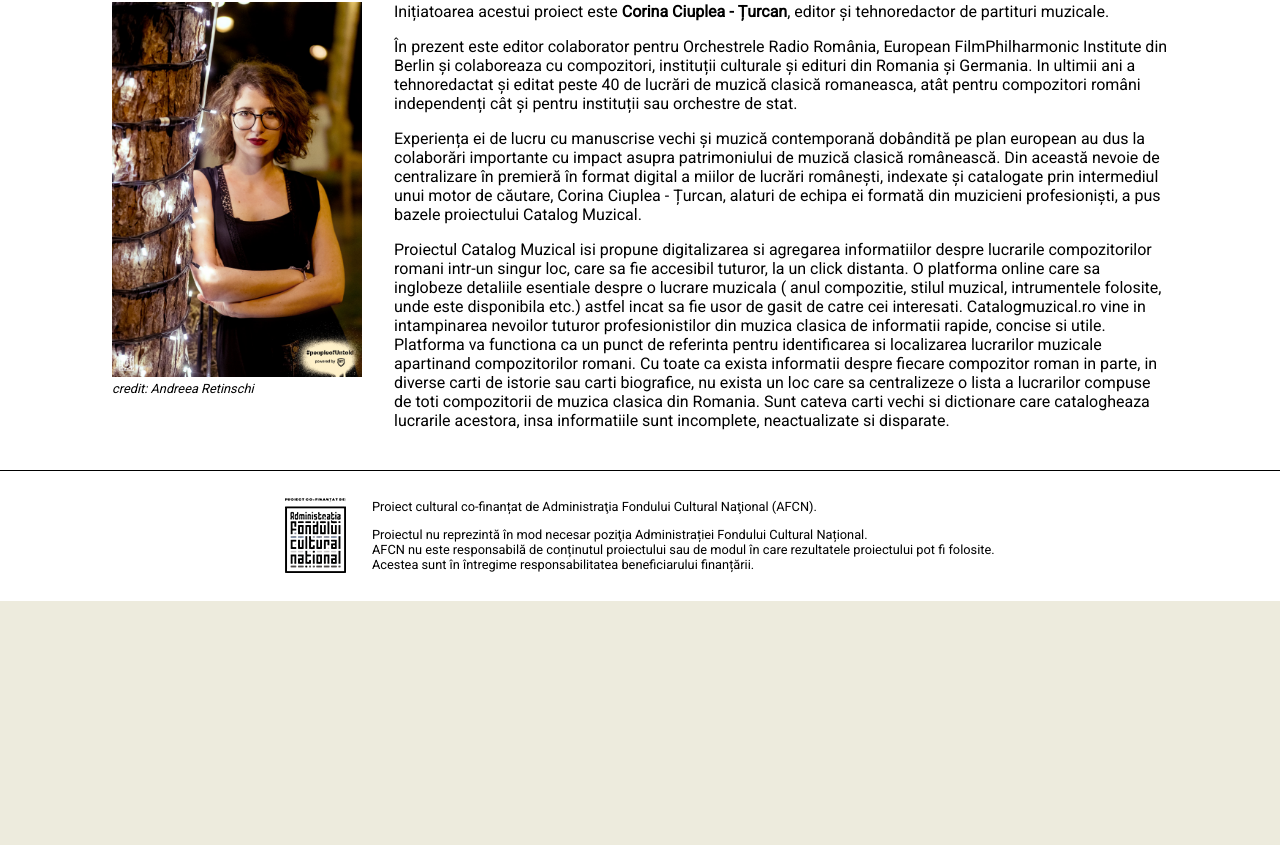
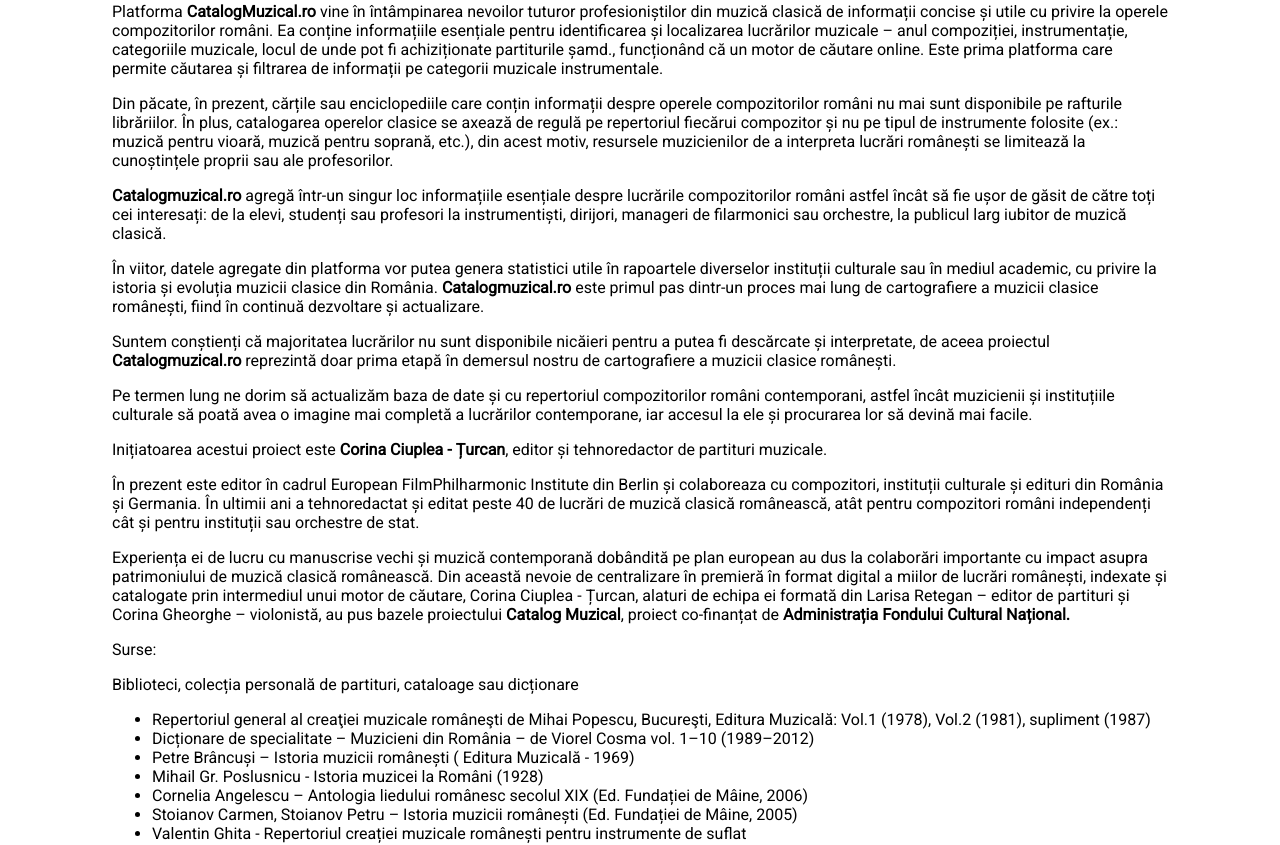
Before and after one commit to ceky/compozitori, a React (Vite) app: page /about-us in a window 1280 px wide. Shown: the part 199-1044 px from the top of the page. Before the commit the page ends 800 px from the top, so only its background shows below. Built offline with nearby package versions, Linux system fonts and the light colour scheme; a web font is replaced by a local one.

Commit message:
Update despre proiect

```diff
--- a/src/pages/AboutUs/AboutUs.jsx
+++ b/src/pages/AboutUs/AboutUs.jsx
@@ -7,56 +7,124 @@
 
   return (
     <div className="about-us-container">
-      <div className="image-container">
-        <img
-          className="avatar"
-          src={images['/src/assets/Corina.jpg'].default}
-        />
-        <p>credit: Andreea Retinschi</p>
-      </div>
-
       <p>
-        Inițiatoarea acestui proiect este{' '}
-        <strong>Corina Ciuplea - Țurcan</strong>, editor și tehnoredactor de
-        partituri muzicale.{' '}
+        Platforma <strong>CatalogMuzical.ro</strong> vine în întâmpinarea
+        nevoilor tuturor profesioniștilor din muzică clasică de informații
+        concise și utile cu privire la operele compozitorilor români. Ea conține
+        informațiile esențiale pentru identificarea și localizarea lucrărilor
+        muzicale – anul compoziției, instrumentație, categoriile muzicale, locul
+        de unde pot fi achiziționate partiturile șamd., funcționând că un motor
+        de căutare online. Este prima platforma care permite căutarea și
+        filtrarea de informații pe categorii muzicale instrumentale.
       </p>
 
       <p>
-        În prezent este editor colaborator pentru Orchestrele Radio România,
-        European FilmPhilharmonic Institute din Berlin și colaboreaza cu
-        compozitori, instituții culturale și edituri din Romania și Germania. In
-        ultimii ani a tehnoredactat și editat peste 40 de lucrări de muzică
-        clasică romaneasca, atât pentru compozitori români independenți cât și
-        pentru instituții sau orchestre de stat.{' '}
+        Din păcate, în prezent, cărțile sau enciclopediile care conțin
+        informații despre operele compozitorilor români nu mai sunt disponibile
+        pe rafturile librăriilor. În plus, catalogarea operelor clasice se
+        axează de regulă pe repertoriul fiecărui compozitor și nu pe tipul de
+        instrumente folosite (ex.: muzică pentru vioară, muzică pentru soprană,
+        etc.), din acest motiv, resursele muzicienilor de a interpreta lucrări
+        românești se limitează la cunoștințele proprii sau ale profesorilor.
       </p>
 
       <p>
+        <strong>Catalogmuzical.ro</strong> agregă într-un singur loc
+        informațiile esențiale despre lucrările compozitorilor români astfel
+        încât să fie ușor de găsit de către toți cei interesați: de la elevi,
+        studenți sau profesori la instrumentiști, dirijori, manageri de
+        filarmonici sau orchestre, la publicul larg iubitor de muzică clasică.
+      </p>
+      <p>
+        {' '}
+        În viitor, datele agregate din platforma vor putea genera statistici
+        utile în rapoartele diverselor instituții culturale sau în mediul
+        academic, cu privire la istoria și evoluția muzicii clasice din România.{' '}
+        <strong>Catalogmuzical.ro</strong> este primul pas dintr-un proces mai
+        lung de cartografiere a muzicii clasice românești, fiind în continuă
+        dezvoltare și actualizare.{' '}
+      </p>
+      <p>
+        Suntem conștienți că majoritatea lucrărilor nu sunt disponibile nicăieri
+        pentru a putea fi descărcate și interpretate, de aceea proiectul{' '}
+        <strong>Catalogmuzical.ro </strong>
+        reprezintă doar prima etapă în demersul nostru de cartografiere a
+        muzicii clasice românești.
+      </p>
+      <p>
+        Pe termen lung ne dorim să actualizăm baza de date și cu repertoriul
+        compozitorilor români contemporani, astfel încât muzicienii și
+        instituțiile culturale să poată avea o imagine mai completă a lucrărilor
+        contemporane, iar accesul la ele și procurarea lor să devină mai facile.
+      </p>
+      <p>
+        {' '}
+        Inițiatoarea acestui proiect este{' '}
+        <strong>Corina Ciuplea - Țurcan</strong>, editor și tehnoredactor de
+        partituri muzicale.
+      </p>
+      <p>
+        În prezent este editor în cadrul European FilmPhilharmonic Institute din
+        Berlin și colaboreaza cu compozitori, instituții culturale și edituri
+        din România și Germania. În ultimii ani a tehnoredactat și editat peste
+        40 de lucrări de muzică clasică românească, atât pentru compozitori
+        români independenți cât și pentru instituții sau orchestre de stat.
+      </p>
+      <p>
+        {' '}
         Experiența ei de lucru cu manuscrise vechi și muzică contemporană
         dobândită pe plan european au dus la colaborări importante cu impact
         asupra patrimoniului de muzică clasică românească. Din această nevoie de
         centralizare în premieră în format digital a miilor de lucrări
         românești, indexate și catalogate prin intermediul unui motor de
         căutare, Corina Ciuplea - Țurcan, alaturi de echipa ei formată din
-        muzicieni profesioniști, a pus bazele proiectului Catalog Muzical.{' '}
+        Larisa Retegan – editor de partituri și Corina Gheorghe – violonistă, au
+        pus bazele proiectului
+        <strong> Catalog Muzical</strong>, proiect co-finanțat de{' '}
+        <strong>Administrația Fondului Cultural Național.</strong>
       </p>
 
+      <p>Surse:</p>
       <p>
-        Proiectul Catalog Muzical isi propune digitalizarea si agregarea
-        informatiilor despre lucrarile compozitorilor romani intr-un singur loc,
-        care sa fie accesibil tuturor, la un click distanta. O platforma online
-        care sa inglobeze detaliile esentiale despre o lucrare muzicala ( anul
-        compozitie, stilul muzical, intrumentele folosite, unde este disponibila
-        etc.) astfel incat sa fie usor de gasit de catre cei interesati.
-        Catalogmuzical.ro vine in intampinarea nevoilor tuturor profesionistilor
-        din muzica clasica de informatii rapide, concise si utile. Platforma va
-        functiona ca un punct de referinta pentru identificarea si localizarea
-        lucrarilor muzicale apartinand compozitorilor romani. Cu toate ca exista
-        informatii despre fiecare compozitor roman in parte, in diverse carti de
-        istorie sau carti biografice, nu exista un loc care sa centralizeze o
-        lista a lucrarilor compuse de toti compozitorii de muzica clasica din
-        Romania. Sunt cateva carti vechi si dictionare care catalogheaza
-        lucrarile acestora, insa informatiile sunt incomplete, neactualizate si
-        disparate.
+        Biblioteci, colecția personală de partituri, cataloage sau dicționare
+      </p>
+
+      <ul>
+        <li>
+          Repertoriul general al creaţiei muzicale româneşti de Mihai Popescu,
+          Bucureşti, Editura Muzicală: Vol.1 (1978), Vol.2 (1981), supliment
+          (1987){' '}
+        </li>
+        <li>
+          Dicționare de specialitate – Muzicieni din România – de Viorel Cosma
+          vol. 1–10 (1989–2012){' '}
+        </li>
+        <li>
+          Petre Brâncuși – Istoria muzicii românești ( Editura Muzicală - 1969){' '}
+        </li>
+        <li>Mihail Gr. Poslusnicu - Istoria muzicei la Români (1928) </li>
+        <li>
+          Cornelia Angelescu – Antologia liedului românesc secolul XIX (Ed.
+          Fundației de Mâine, 2006){' '}
+        </li>
+        <li>
+          Stoianov Carmen, Stoianov Petru – Istoria muzicii românești (Ed.
+          Fundației de Mâine, 2005){' '}
+        </li>
+        <li>
+          Valentin Ghita - Repertoriul creației muzicale românești pentru
+          instrumente de suflat{' '}
+        </li>
+      </ul>
+
+      <p>
+        Surse online: imslp.org, Wikipedia.ro , http://www.ucmr.org.ro,
+        www.cimec.ro, www.romanianmusiconline.com, jurnaluldedrajna.ro,
+        website-uri personale ale compozitorilor.
+      </p>
+      <p>
+        Criteriul cronologic a fost respectat doar în cadrul creației aceluiași
+        compozitor.
       </p>
     </div>
   );
--- a/src/pages/Categories/Categories.jsx
+++ b/src/pages/Categories/Categories.jsx
@@ -33,6 +33,29 @@
   const onClickCategorieMuzicala = (categorieMuzicala, subcategorii = []) => {
     if (categorieMuzicala === 'Operă / Teatru / Operete') {
       retrieveOperaTeatruOperete(categorieMuzicala);
+      return;
+    }
+
+    if (categorieMuzicala === 'Muzică vocală') {
+      axios.get(`${getOpereInstrumentUrl}bioFr`).then((response) => {
+        const opere = [];
+        for (const [key, value] of Object.entries(response.data)) {
+          opere.push(JSON.parse(value));
+        }
+
+        if (subcategorii.length) {
+          subcategorii.unshift('Toate');
+
+          subcategorii = subcategorii.map((subcategory) => {
+            return {
+              selected: subcategory === 'Toate' ? true : false,
+              name: subcategory,
+            };
+          });
+        }
+
+        handleCategorieMuzicalaSelect(categorieMuzicala, opere, subcategorii);
+      });
       return;
     }
 
```
